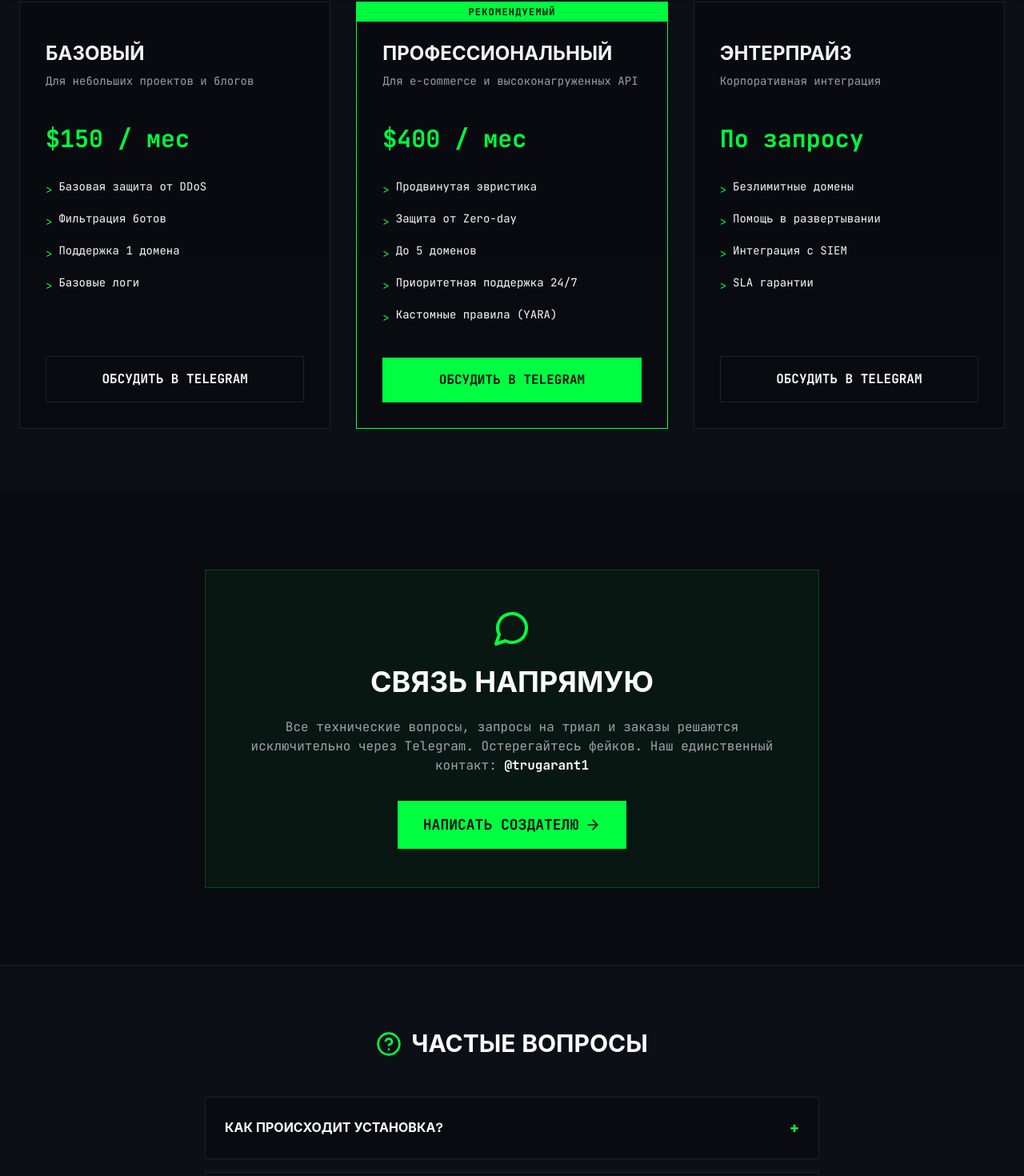
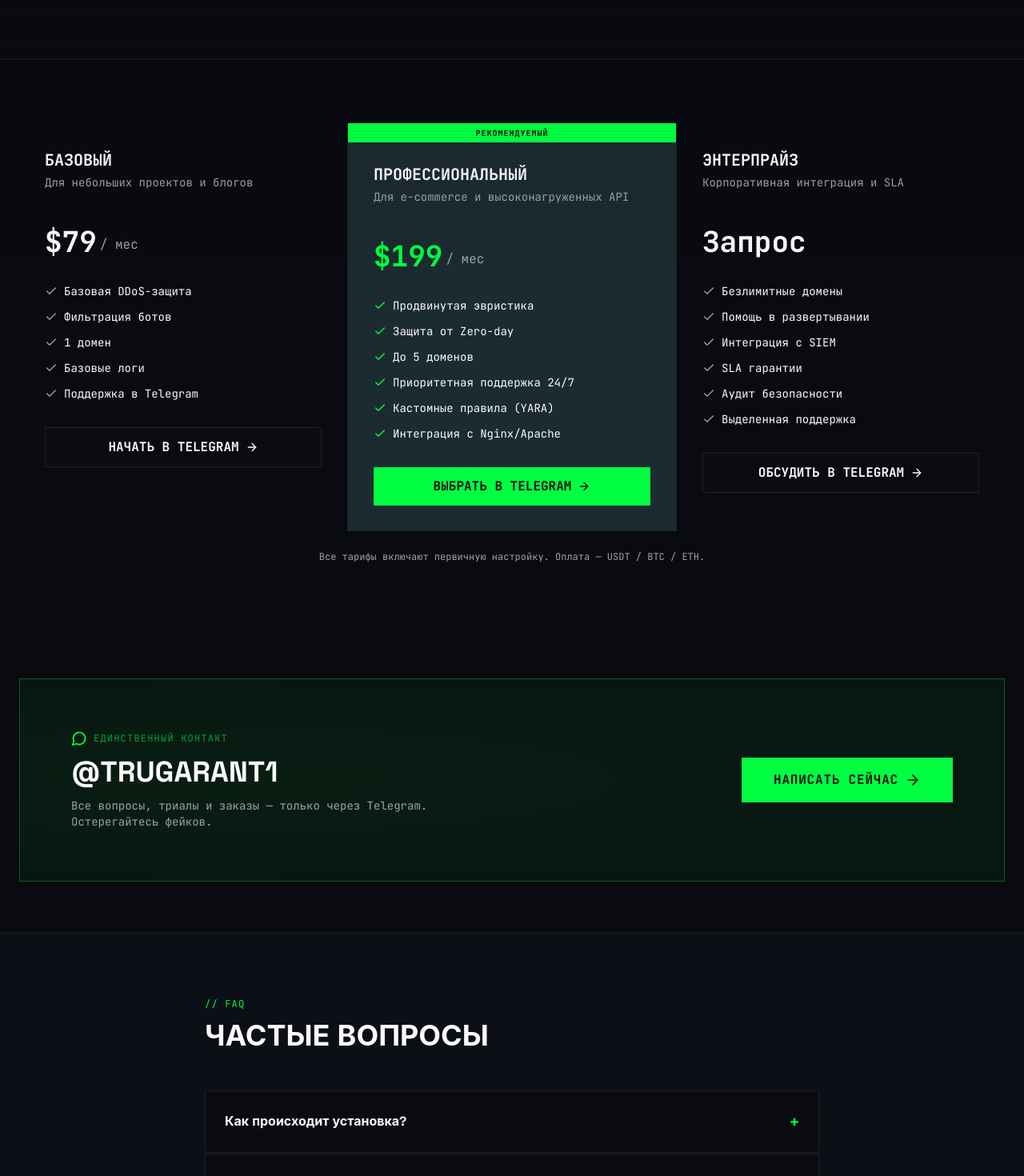
Before and after one commit to repminsk-source/sysguard-site, a React (Vite) app: page /contact in a window 1280 px wide. Shown: the part 479-1949 px from the top of the page at 80% size. Built offline with nearby package versions, Linux system fonts and the light colour scheme.

Commit message:
feat: upgrade animations, live feed, lower prices

```diff
--- a/src/pages/Contact.tsx
+++ b/src/pages/Contact.tsx
@@ -1,28 +1,83 @@
 import React, { useState } from "react";
-import { motion } from "framer-motion";
-import { ArrowRight, MessageCircle, HelpCircle } from "lucide-react";
+import { motion, AnimatePresence } from "framer-motion";
+import { ArrowRight, MessageCircle, HelpCircle, Check, Zap } from "lucide-react";
 
-export default function Contact() {
-  const [openFaq, setOpenFaq] = useState<number | null>(null);
+const tiers = [
+  {
+    name: "БАЗОВЫЙ",
+    desc: "Для небольших проектов и блогов",
+    price: "$79",
+    period: "/ мес",
+    features: [
+      "Базовая DDoS-защита",
+      "Фильтрация ботов",
+      "1 домен",
+      "Базовые логи",
+      "Поддержка в Telegram",
+    ],
+    highlight: false,
+    cta: "Начать"
+  },
+  {
+    name: "ПРОФЕССИОНАЛЬНЫЙ",
+    desc: "Для e-commerce и высоконагруженных API",
+    price: "$199",
+    period: "/ мес",
+    features: [
+      "Продвинутая эвристика",
+      "Защита от Zero-day",
+      "До 5 доменов",
+      "Приоритетная поддержка 24/7",
+      "Кастомные правила (YARA)",
+      "Интеграция с Nginx/Apache",
+    ],
+    highlight: true,
+    cta: "Выбрать"
+  },
+  {
+    name: "ЭНТЕРПРАЙЗ",
+    desc: "Корпоративная интеграция и SLA",
+    price: "Запрос",
+    period: "",
+    features: [
+      "Безлимитные домены",
+      "Помощь в развертывании",
+      "Интеграция с SIEM",
+      "SLA гарантии",
+      "Аудит безопасности",
+      "Выделенная поддержка",
+    ],
+    highlight: false,
+    cta: "Обсудить"
+  },
+];
 
 const faqs = [
   {
     q: "Как происходит установка?",
-      a: "Мы предоставляем bash-скрипт и бинарник под вашу архитектуру. При необходимости наши специалисты помогают с интеграцией через Telegram (бесплатно)."
+    a: "Мы предоставляем bash-скрипт и бинарник под вашу архитектуру. При необходимости наши специалисты помогают с интеграцией через Telegram — бесплатно."
   },
   {
     q: "Работает ли sys.guard с Cloudflare?",
-      a: "Да. Вы можете использовать Cloudflare для кэширования, а sys.guard для глубокого анализа инъекций и блокировки продвинутых ботов на самом сервере."
+    a: "Да. Cloudflare — для кэширования, sys.guard — для глубокого анализа инъекций и блокировки продвинутых ботов прямо на сервере."
   },
   {
     q: "Какие гарантии отсутствия бэкдоров?",
-      a: "По запросу для Enterprise клиентов мы готовы предоставить хеши бинарников или провести аудит с независимыми исследователями безопасности."
+    a: "По запросу для Enterprise-клиентов предоставляем хеши бинарников или проводим аудит с независимыми исследователями безопасности."
   },
   {
     q: "Как происходит оплата?",
-      a: "Оплата производится исключительно в криптовалюте (USDT TRC20/ERC20, BTC, ETH) для сохранения конфиденциальности обеих сторон."
+    a: "Исключительно в криптовалюте (USDT TRC20/ERC20, BTC, ETH) для сохранения конфиденциальности обеих сторон."
+  },
+  {
+    q: "Есть ли пробный период?",
+    a: "Да, на запрос доступен 48-часовой триал на вашем сервере. Обсудите условия в Telegram."
   }
 ];
+
+export default function Contact() {
+  const [openFaq, setOpenFaq] = useState<number | null>(null);
+  const [hoveredTier, setHoveredTier] = useState<number | null>(null);
 
   return (
     <motion.div
@@ -31,116 +86,198 @@ export default function Contact() {
       exit={{ opacity: 0 }}
       className="pt-24 pb-20"
     >
-      <section className="px-6 py-12 md:py-24 border-b border-border">
-        <div className="max-w-4xl mx-auto text-center">
-          <h1 className="text-4xl md:text-6xl font-bold uppercase mb-6">ЗАКАЗ И ЦЕНЫ</h1>
-          <p className="text-xl text-muted-foreground font-mono">
-            Приватное распространение. Прямая поддержка от разработчиков.
+      {/* Header */}
+      <section className="px-6 py-16 md:py-24 border-b border-border relative overflow-hidden">
+        <div className="absolute inset-0 opacity-10 bg-[linear-gradient(rgba(0,255,65,0.15)_1px,transparent_1px),linear-gradient(90deg,rgba(0,255,65,0.15)_1px,transparent_1px)] bg-[size:40px_40px] pointer-events-none" />
+        <div className="max-w-4xl mx-auto relative z-10">
+          <motion.div initial={{ opacity: 0, y: 20 }} animate={{ opacity: 1, y: 0 }}>
+            <div className="text-primary font-mono text-xs tracking-widest mb-4">// ЗАКАЗ И ЦЕНЫ</div>
+            <h1 className="text-4xl md:text-7xl font-bold uppercase mb-6 leading-tight">
+              ТАРИФЫ<br /><span className="text-primary">И УСЛОВИЯ</span>
+            </h1>
+            <p className="text-lg text-muted-foreground font-mono">
+              Прямая поддержка от разработчиков. Без посредников.
             </p>
+          </motion.div>
         </div>
       </section>
 
       {/* Pricing */}
-      <section className="px-6 py-20 bg-card">
-        <div className="max-w-7xl mx-auto grid grid-cols-1 md:grid-cols-3 gap-8">
-          {[
-            {
-              name: "БАЗОВЫЙ",
-              desc: "Для небольших проектов и блогов",
-              price: "$150 / мес",
-              features: ["Базовая защита от DDoS", "Фильтрация ботов", "Поддержка 1 домена", "Базовые логи"]
-            },
-            {
-              name: "ПРОФЕССИОНАЛЬНЫЙ",
-              desc: "Для e-commerce и высоконагруженных API",
-              price: "$400 / мес",
-              features: ["Продвинутая эвристика", "Защита от Zero-day", "До 5 доменов", "Приоритетная поддержка 24/7", "Кастомные правила (YARA)"]
-            },
-            {
-              name: "ЭНТЕРПРАЙЗ",
-              desc: "Корпоративная интеграция",
-              price: "По запросу",
-              features: ["Безлимитные домены", "Помощь в развертывании", "Интеграция с SIEM", "SLA гарантии"]
-            }
-          ].map((tier, i) => (
-            <div key={i} className={`p-8 border bg-background flex flex-col ${i === 1 ? 'border-primary relative' : 'border-border'}`}>
-              {i === 1 && <div className="absolute top-0 left-0 right-0 bg-primary text-primary-foreground text-center text-xs font-bold py-1 uppercase tracking-widest font-mono">Рекомендуемый</div>}
-              <h3 className="text-2xl font-bold mb-2 uppercase mt-4">{tier.name}</h3>
+      <section className="px-6 py-20">
+        <div className="max-w-7xl mx-auto">
+          <div className="grid grid-cols-1 md:grid-cols-3 gap-px bg-border">
+            {tiers.map((tier, i) => (
+              <motion.div
+                key={i}
+                initial={{ opacity: 0, y: 24 }}
+                whileInView={{ opacity: 1, y: 0 }}
+                viewport={{ once: true }}
+                transition={{ delay: i * 0.1 }}
+                onMouseEnter={() => setHoveredTier(i)}
+                onMouseLeave={() => setHoveredTier(null)}
+                className={`p-8 flex flex-col relative transition-all ${
+                  tier.highlight
+                    ? "bg-primary/5 border-t-2 border-t-primary"
+                    : "bg-background hover:bg-card"
+                }`}
+              >
+                {tier.highlight && (
+                  <div className="absolute top-0 left-0 right-0 bg-primary text-primary-foreground text-center text-[10px] font-bold py-1 uppercase tracking-widest font-mono -mt-px">
+                    Рекомендуемый
+                  </div>
+                )}
+
+                <div className={tier.highlight ? "mt-4" : ""}>
+                  <h3 className="text-xl font-bold uppercase mb-1 font-mono">{tier.name}</h3>
                   <p className="text-muted-foreground text-sm font-mono mb-6 min-h-[40px]">{tier.desc}</p>
-              <div className="text-3xl font-bold text-primary font-mono mb-8">{tier.price}</div>
 
-              <ul className="space-y-4 mb-10 flex-1 font-mono text-sm">
+                  <div className="flex items-end gap-1 mb-8">
+                    <motion.span
+                      animate={hoveredTier === i ? { scale: 1.05 } : { scale: 1 }}
+                      className={`text-4xl font-bold font-mono ${tier.highlight ? "text-primary" : "text-foreground"}`}
+                    >
+                      {tier.price}
+                    </motion.span>
+                    {tier.period && <span className="text-muted-foreground font-mono mb-1">{tier.period}</span>}
+                  </div>
+
+                  <ul className="space-y-3 mb-8 flex-1">
                     {tier.features.map((f, j) => (
-                  <li key={j} className="flex gap-2 items-start">
-                    <span className="text-primary mt-1">{`>`}</span>
+                      <motion.li
+                        key={j}
+                        initial={{ opacity: 0, x: -8 }}
+                        whileInView={{ opacity: 1, x: 0 }}
+                        viewport={{ once: true }}
+                        transition={{ delay: i * 0.1 + j * 0.05 }}
+                        className="flex gap-2 items-center font-mono text-sm"
+                      >
+                        <Check className={`w-4 h-4 shrink-0 ${tier.highlight ? "text-primary" : "text-muted-foreground"}`} />
                         <span>{f}</span>
-                  </li>
+                      </motion.li>
                     ))}
                   </ul>
 
-              <a
+                  <motion.a
+                    whileHover={{ scale: 1.02 }}
+                    whileTap={{ scale: 0.97 }}
                     href="https://t.me/trugarant1"
                     target="_blank"
                     rel="noopener noreferrer"
-                className={`w-full py-4 font-mono font-bold uppercase text-center flex items-center justify-center gap-2 transition-all ${
-                  i === 1 ? 'bg-primary text-primary-foreground hover:bg-primary/90' : 'border border-border hover:border-primary hover:text-primary'
+                    className={`w-full py-3 font-mono font-bold uppercase text-center flex items-center justify-center gap-2 transition-all ${
+                      tier.highlight
+                        ? "bg-primary text-primary-foreground hover:bg-primary/90"
+                        : "border border-border hover:border-primary hover:text-primary"
                     }`}
                   >
-                Обсудить в Telegram
-              </a>
+                    {tier.cta} в Telegram <ArrowRight className="w-4 h-4" />
+                  </motion.a>
                 </div>
+              </motion.div>
             ))}
+          </div>
+
+          <motion.div
+            initial={{ opacity: 0 }}
+            whileInView={{ opacity: 1 }}
+            viewport={{ once: true }}
+            className="mt-6 text-center font-mono text-xs text-muted-foreground"
+          >
+            Все тарифы включают первичную настройку. Оплата — USDT / BTC / ETH.
+          </motion.div>
         </div>
       </section>
 
-      {/* Direct Contact */}
-      <section className="px-6 py-24 text-center">
-        <div className="max-w-3xl mx-auto border border-primary/20 bg-primary/5 p-12 relative overflow-hidden">
-          <MessageCircle className="w-12 h-12 text-primary mx-auto mb-6" />
-          <h2 className="text-3xl md:text-4xl font-bold mb-6 uppercase">Связь напрямую</h2>
-          <p className="text-muted-foreground font-mono mb-8">
-            Все технические вопросы, запросы на триал и заказы решаются исключительно через Telegram.
-            Остерегайтесь фейков. Наш единственный контакт: <strong className="text-foreground">@trugarant1</strong>
+      {/* Direct contact */}
+      <section className="px-6 py-16">
+        <div className="max-w-7xl mx-auto">
+          <motion.div
+            initial={{ opacity: 0, y: 20 }}
+            whileInView={{ opacity: 1, y: 0 }}
+            viewport={{ once: true }}
+            className="border border-primary/30 bg-primary/5 p-10 md:p-16 relative overflow-hidden flex flex-col md:flex-row items-center justify-between gap-8"
+          >
+            <motion.div
+              className="absolute inset-0 pointer-events-none opacity-30"
+              animate={{ backgroundPosition: ["0% 0%", "100% 100%"] }}
+              transition={{ duration: 15, repeat: Infinity, repeatType: "mirror" }}
+              style={{ background: "radial-gradient(ellipse at 20% 50%, rgba(0,255,65,0.1) 0%, transparent 70%)" }}
+            />
+            <div className="relative z-10">
+              <div className="flex items-center gap-2 mb-3">
+                <MessageCircle className="w-5 h-5 text-primary" />
+                <span className="font-mono text-xs text-primary/60 tracking-widest">ЕДИНСТВЕННЫЙ КОНТАКТ</span>
+              </div>
+              <h2 className="text-2xl md:text-4xl font-bold mb-3 uppercase">@trugarant1</h2>
+              <p className="text-muted-foreground font-mono text-sm max-w-md">
+                Все вопросы, триалы и заказы — только через Telegram. Остерегайтесь фейков.
               </p>
-          <a
+            </div>
+            <motion.a
+              whileHover={{ scale: 1.04 }}
+              whileTap={{ scale: 0.97 }}
               href="https://t.me/trugarant1"
               target="_blank"
               rel="noopener noreferrer"
-            className="inline-flex items-center gap-2 px-8 py-4 bg-primary text-primary-foreground font-mono font-bold text-lg hover:scale-105 transition-transform uppercase"
+              className="relative z-10 shrink-0 px-10 py-4 bg-primary text-primary-foreground font-mono font-bold text-base uppercase tracking-wider flex items-center gap-2"
             >
-            НАПИСАТЬ СОЗДАТЕЛЮ <ArrowRight className="w-5 h-5" />
-          </a>
+              Написать сейчас <ArrowRight className="w-5 h-5" />
+            </motion.a>
+          </motion.div>
         </div>
       </section>
 
       {/* FAQ */}
       <section className="px-6 py-20 bg-card border-t border-border">
         <div className="max-w-3xl mx-auto">
-          <h2 className="text-3xl font-bold uppercase mb-12 flex items-center justify-center gap-3">
-            <HelpCircle className="w-8 h-8 text-primary" />
-            Частые вопросы
-          </h2>
+          <motion.div
+            initial={{ opacity: 0, y: 20 }}
+            whileInView={{ opacity: 1, y: 0 }}
+            viewport={{ once: true }}
+            className="mb-12"
+          >
+            <div className="text-primary font-mono text-xs tracking-widest mb-3">// FAQ</div>
+            <h2 className="text-3xl md:text-4xl font-bold uppercase">Частые вопросы</h2>
+          </motion.div>
 
-          <div className="space-y-4">
+          <div className="space-y-px">
             {faqs.map((faq, i) => (
-              <div key={i} className="border border-border bg-background overflow-hidden">
+              <motion.div
+                key={i}
+                initial={{ opacity: 0, y: 10 }}
+                whileInView={{ opacity: 1, y: 0 }}
+                viewport={{ once: true }}
+                transition={{ delay: i * 0.07 }}
+                className="border border-border bg-background overflow-hidden"
+              >
                 <button
-                  className="w-full text-left p-6 font-bold uppercase flex justify-between items-center hover:text-primary transition-colors"
+                  className="w-full text-left p-6 font-bold flex justify-between items-center hover:text-primary transition-colors group"
                   onClick={() => setOpenFaq(openFaq === i ? null : i)}
                 >
-                  {faq.q}
-                  <span className="text-primary font-mono text-xl">{openFaq === i ? '-' : '+'}</span>
+                  <span className="pr-4">{faq.q}</span>
+                  <motion.span
+                    animate={{ rotate: openFaq === i ? 45 : 0 }}
+                    transition={{ duration: 0.2 }}
+                    className="text-primary font-mono text-xl shrink-0"
+                  >
+                    +
+                  </motion.span>
                 </button>
+                <AnimatePresence initial={false}>
+                  {openFaq === i && (
                     <motion.div
-                  initial={false}
-                  animate={{ height: openFaq === i ? "auto" : 0, opacity: openFaq === i ? 1 : 0 }}
+                      initial={{ height: 0, opacity: 0 }}
+                      animate={{ height: "auto", opacity: 1 }}
+                      exit={{ height: 0, opacity: 0 }}
+                      transition={{ duration: 0.25 }}
                       className="overflow-hidden"
                     >
-                  <p className="p-6 pt-0 text-muted-foreground font-mono text-sm leading-relaxed border-t border-border/50">
+                      <p className="px-6 pb-6 text-muted-foreground font-mono text-sm leading-relaxed border-t border-border/50 pt-4">
                         {faq.a}
                       </p>
                     </motion.div>
-              </div>
+                  )}
+                </AnimatePresence>
+              </motion.div>
             ))}
           </div>
         </div>
```
Lines whose indentation alone changed are shown as unchanged.
